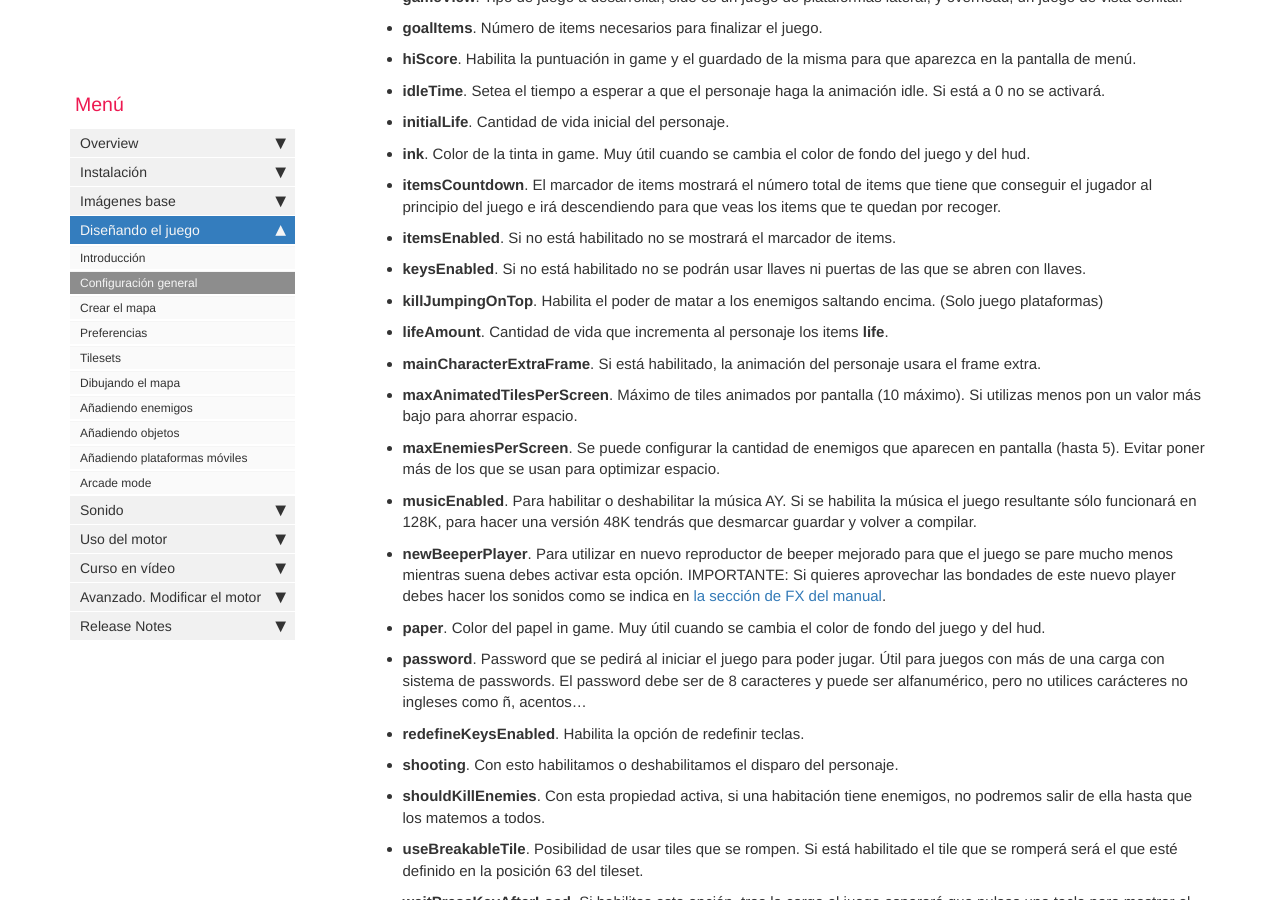
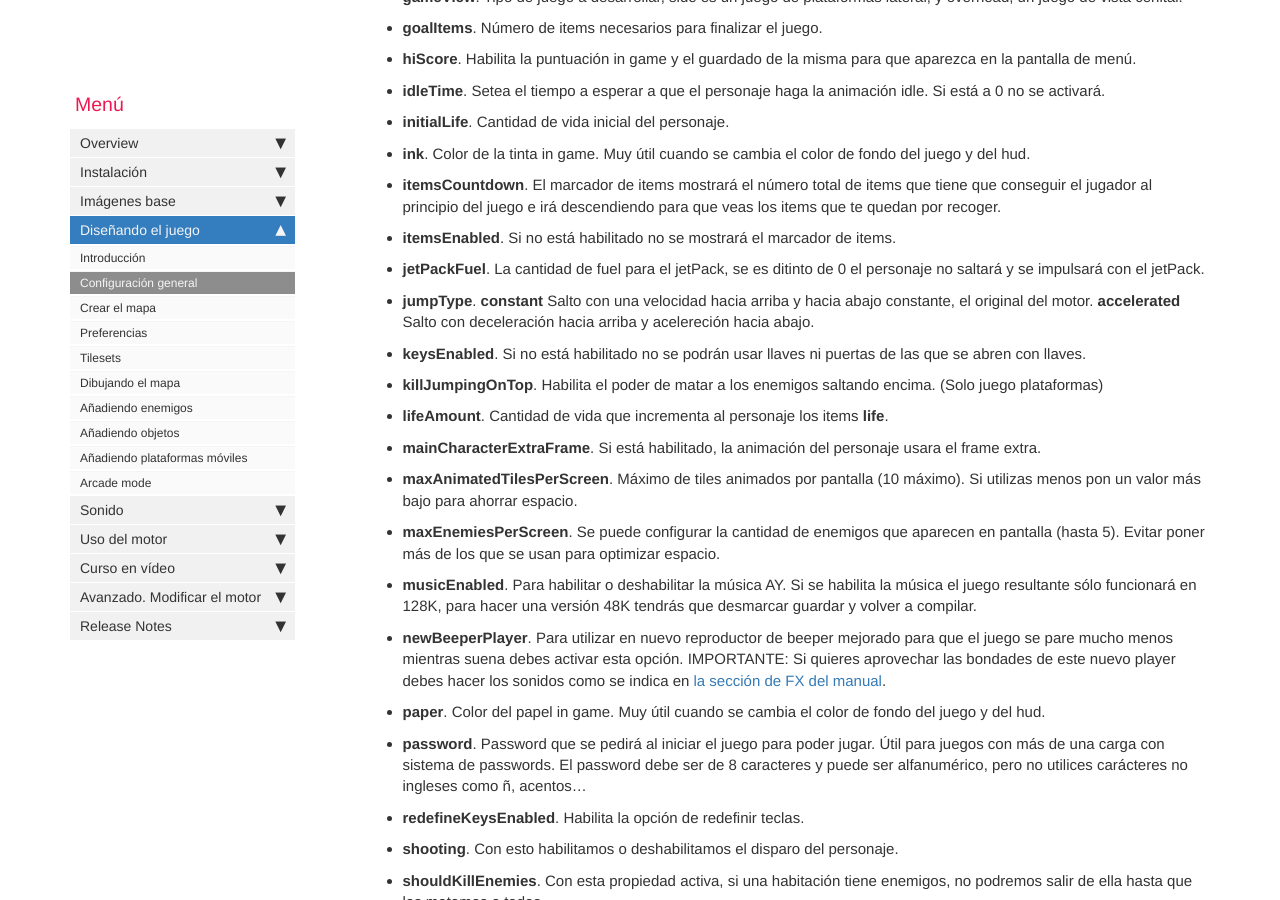
Before and after one commit to rtorralba/zx-game-maker-www, a Jekyll site: the page built from pages/mydoc/mydoc_tiled_general_configuration.md, in a window 1280 px wide and 900 px high, scrolled down 892 px. Built offline with Jekyll 4.4.1, drawn with Linux system fonts in a browser that asks for light colours; comment, search, counter and statistics services are not loaded.

Commit message:
Add new properties for jetpack fuel and jump type to game configuration

```diff
--- a/pages/mydoc/mydoc_tiled_general_configuration.md
+++ b/pages/mydoc/mydoc_tiled_general_configuration.md
@@ -37,6 +37,8 @@
 * **ink**. Color de la tinta in game. Muy útil cuando se cambia el color de fondo del juego y del hud.
 * **itemsCountdown**. El marcador de items mostrará el número total de items que tiene que conseguir el jugador al principio del juego e irá descendiendo para que veas los items que te quedan por recoger.
 * **itemsEnabled**. Si no está habilitado no se mostrará el marcador de items.
+* **jetPackFuel**. La cantidad de fuel para el jetPack, se es ditinto de 0 el personaje no saltará y se impulsará con el jetPack.
+* **jumpType**. **constant** Salto con una velocidad hacia arriba y hacia abajo constante, el original del motor. **accelerated** Salto con deceleración hacia arriba y acelereción hacia abajo.
 * **keysEnabled**. Si no está habilitado no se podrán usar llaves ni puertas de las que se abren con llaves.
 * **killJumpingOnTop**. Habilita el poder de matar a los enemigos saltando encima. (Solo juego plataformas)
 * **lifeAmount**. Cantidad de vida que incrementa al personaje los items **life**.
```
Also changed, not shown: pages/mydoc/mydoc_release_notes_2025_05_09.md (added, +14 -0 lines).
